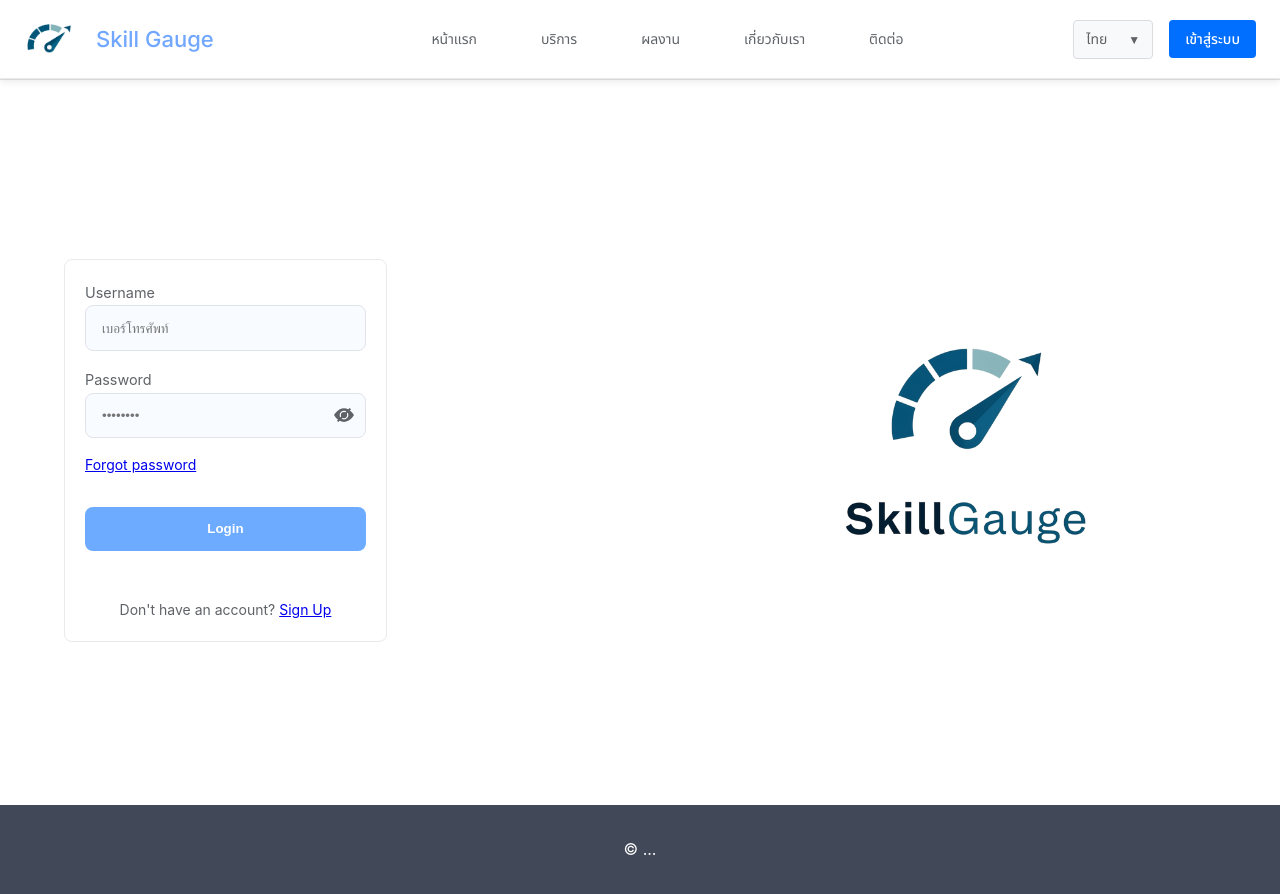
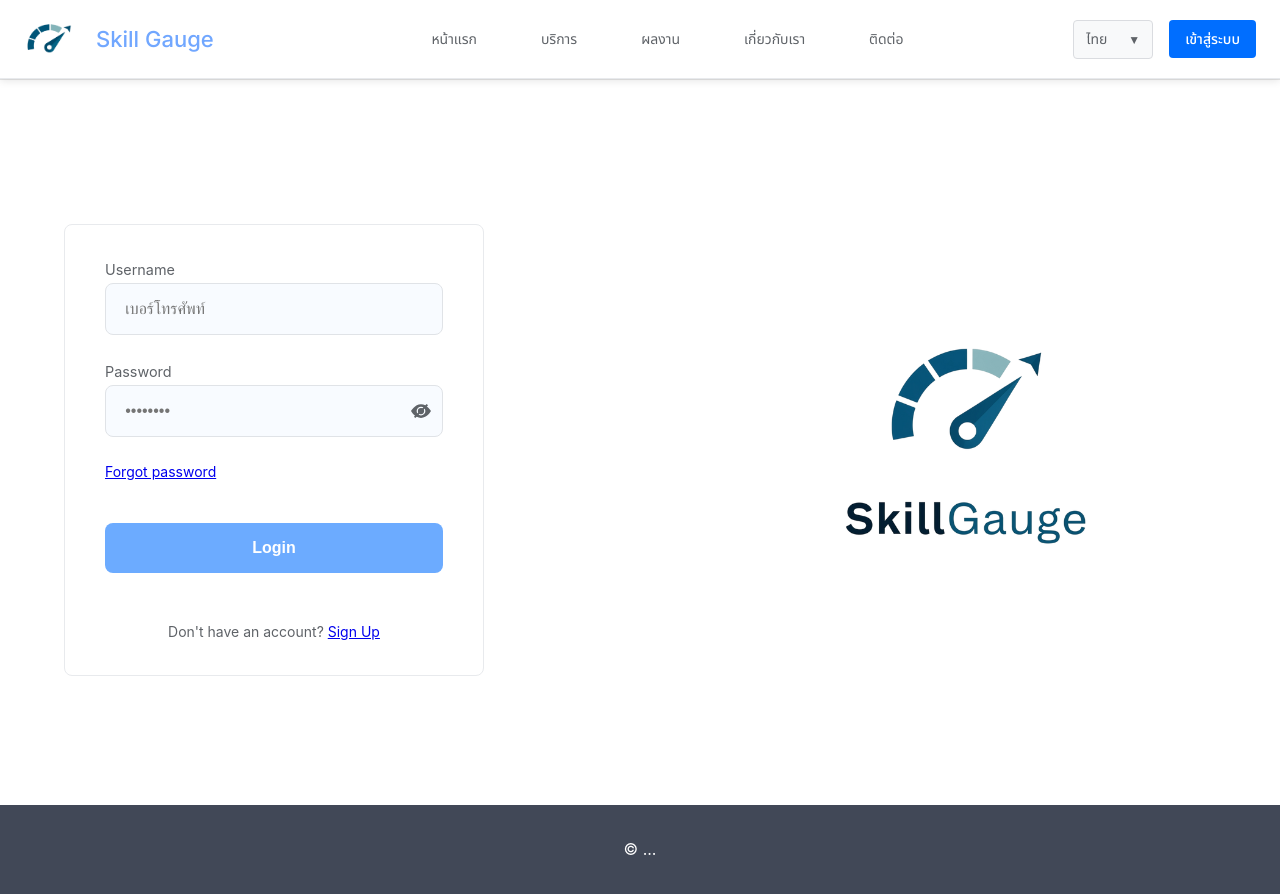
Before and after one commit to SakrananTH/SkillGauge01, a React (Create React App) app: page /login in a window 1280 px wide. Built offline with nearby package versions, Linux system fonts and the light colour scheme; no server answers; a small style sheet from the web is missing; a web font is replaced by a local one.

Commit message:
style(login): increase card size and spacing for better UX

```diff
--- a/src/pages/Login.css
+++ b/src/pages/Login.css
@@ -26,7 +26,8 @@
   background: #ffffff;
   border: 1px solid #e8eaed;
   border-radius: 8px;
-  padding: 1.25rem;
+  padding: 2rem 2.5rem;
+  min-width: 420px;
 }
 
 .login-label {
@@ -37,11 +38,12 @@
 
 .login-input {
   width: 100%;
-  padding: 0.9rem 1rem;
+  padding: 1rem 1.2rem;
   border: 1px solid #e0e3e7;
   border-radius: 8px;
   background: #f8fbff;
   outline: none;
+  font-size: 1rem;
 }
 
 .login-input:focus {
@@ -50,7 +52,7 @@
 }
 
 .login-row {
-  margin-bottom: 1rem;
+  margin-bottom: 1.5rem;
 }
 
 /* Eye toggle for password */
@@ -114,19 +116,20 @@
 }
 
 .login-submit {
-  margin-top: 0.9rem;
+  margin-top: 1.5rem;
   width: 100%;
-  padding: 0.9rem 1rem;
+  padding: 1rem 1.2rem;
   border-radius: 8px;
   background: #6cabff;
   color: #fff;
   font-weight: 600;
+  font-size: 1rem;
   border: none;
   cursor: pointer;
 }
 
 .login-submit:hover {
-  background: #0850ad;
+  background: #3865a0;
 }
 
 .login-footer-link {
```
